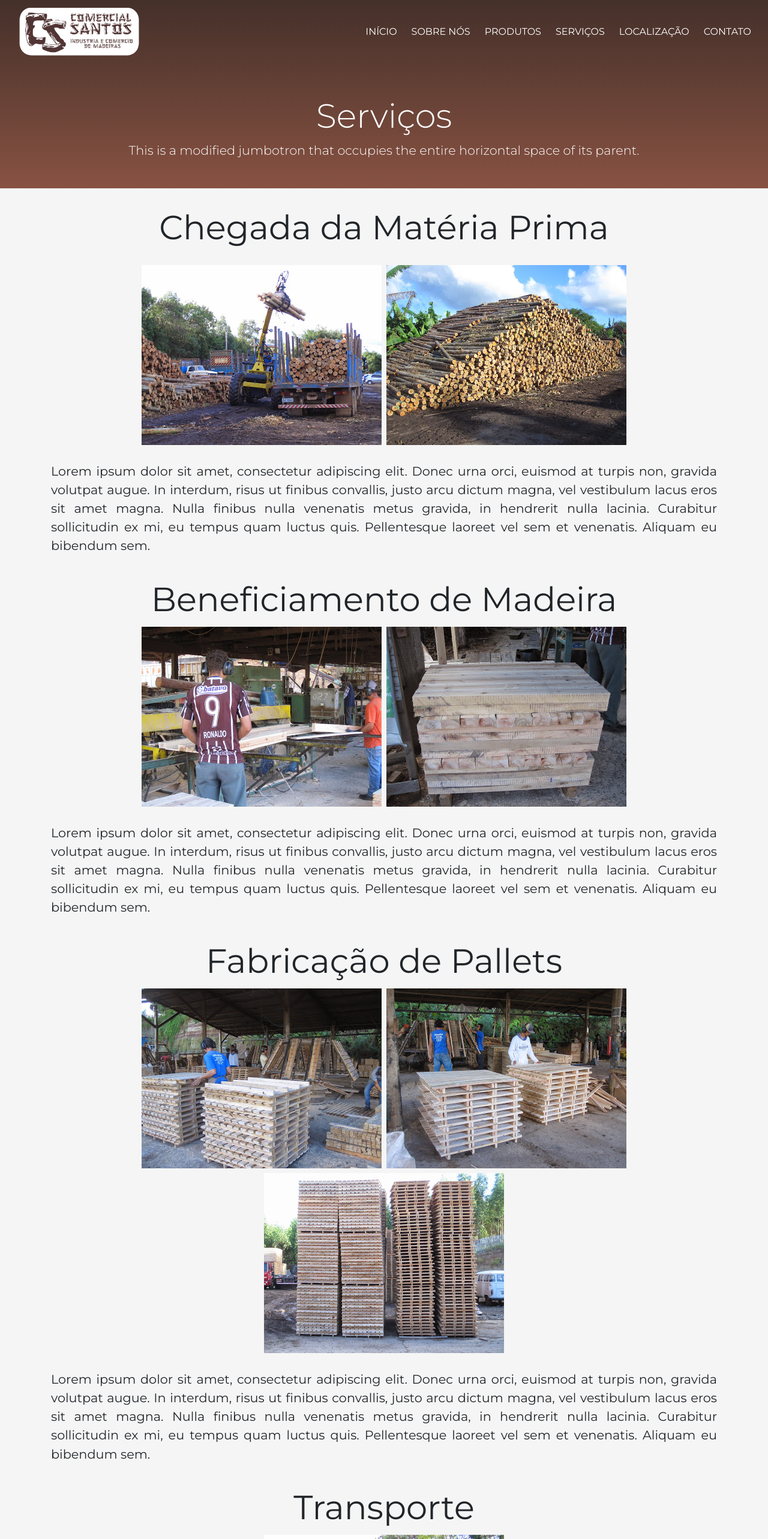
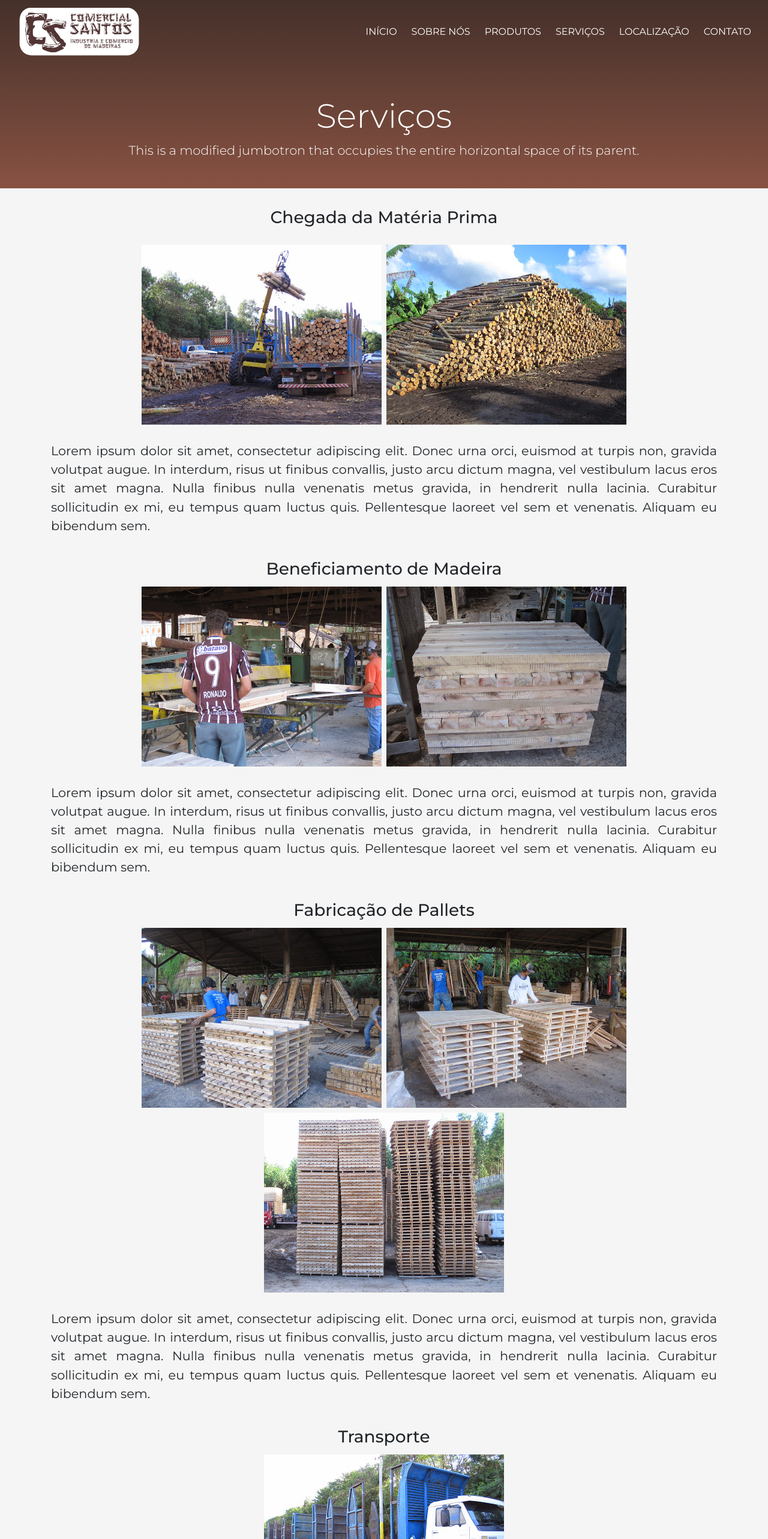
Before and after one commit to cunhamuril/site-cs-v2.0, a React (Create React App) app: page /Servicos in a window 1280 px wide. Shown: the top 2566 px of the page at 60% size. Built offline with nearby package versions, Linux system fonts and the light colour scheme.

Commit message:
Corrigindo bug de responsividade

```diff
--- a/src/components/pages/Servicos.jsx
+++ b/src/components/pages/Servicos.jsx
@@ -15,13 +15,13 @@ export default props =>
     <div>
         <div className="d-block jumbotron jumbotron-fluid jumbotron-pages">
             <div className="container">
-                <h1 className="display-4">Serviços</h1>
+                <h3 className="display-4">Serviços</h3>
                 <p className="lead">This is a modified jumbotron that occupies the entire horizontal space of its parent.</p>
             </div>
         </div>
 
         <div className="container">
-            <h1 className="display-4 mb-4"><strong>Chegada da Matéria Prima</strong></h1>
+            <h3 className=" mb-4">Chegada da Matéria Prima</h3>
             <img src={MateriaPrima} alt="Matéria Prima" className="rounded mx-auto d-inline-block p-1" />
             <img src={MateriaPrima1} alt="Matéria Prima" className="rounded mx-auto d-inline-block p-1" />
             <p className="text-justify py-4">
@@ -34,7 +34,7 @@ export default props =>
                 eu bibendum sem.
             </p>
 
-            <h1 className="display-4 mb-2"><strong>Beneficiamento de Madeira</strong></h1>
+            <h3 className="mb-2">Beneficiamento de Madeira</h3>
             <img src={Corte} alt="Matéria Prima" className="rounded mx-auto d-inline-block p-1" />
             <img src={Corte1} alt="Matéria Prima" className="rounded mx-auto d-inline-block p-1" />
             <p className="text-justify py-4">
@@ -47,7 +47,7 @@ export default props =>
                 eu bibendum sem.
             </p>
 
-            <h1 className="display-4 mb-2"><strong>Fabricação de Pallets</strong></h1>
+            <h3 className=" mb-2">Fabricação de Pallets</h3>
             <img src={Fabricacao} alt="Matéria Prima" className="rounded mx-auto d-inline-block p-1" />
             <img src={Fabricacao1} alt="Matéria Prima" className="rounded mx-auto d-inline-block p-1" />
             <img src={Fabricacao2} alt="Matéria Prima" className="rounded mx-auto d-inline-block p-1" />
@@ -61,7 +61,7 @@ export default props =>
                 eu bibendum sem.
             </p>
 
-            <h1 className="display-4 mb-2"><strong>Transporte</strong></h1>
+            <h3 className=" mb-2">Transporte</h3>
             <img src={Transporte} alt="Matéria Prima" className="rounded mx-auto d-inline-block p-1" />
             <p className="text-justify py-4">
                 Lorem ipsum dolor sit amet, consectetur adipiscing elit.
```
